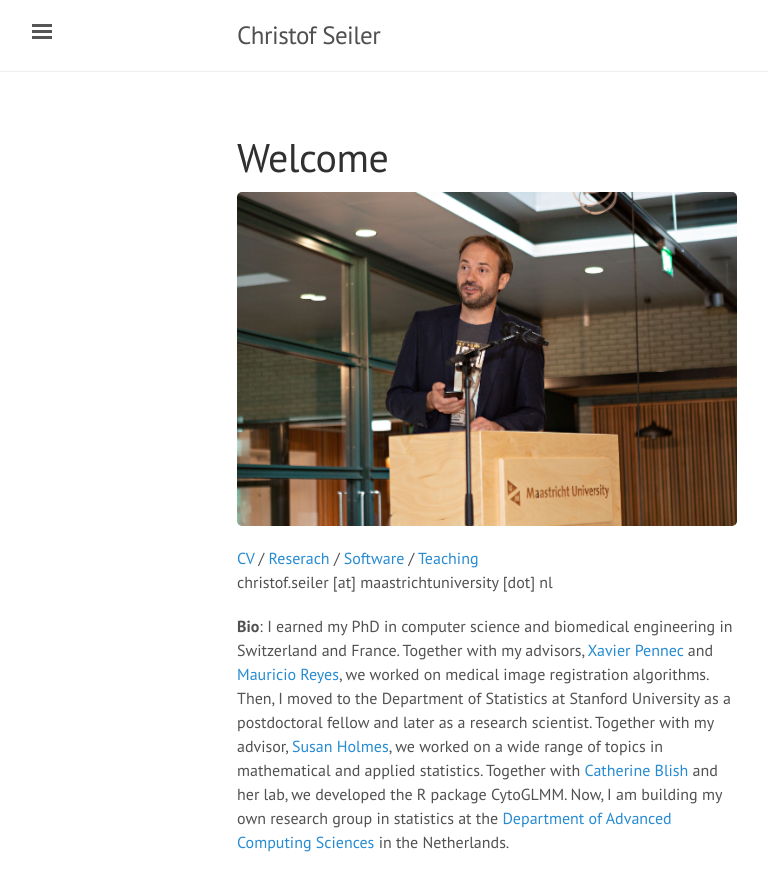
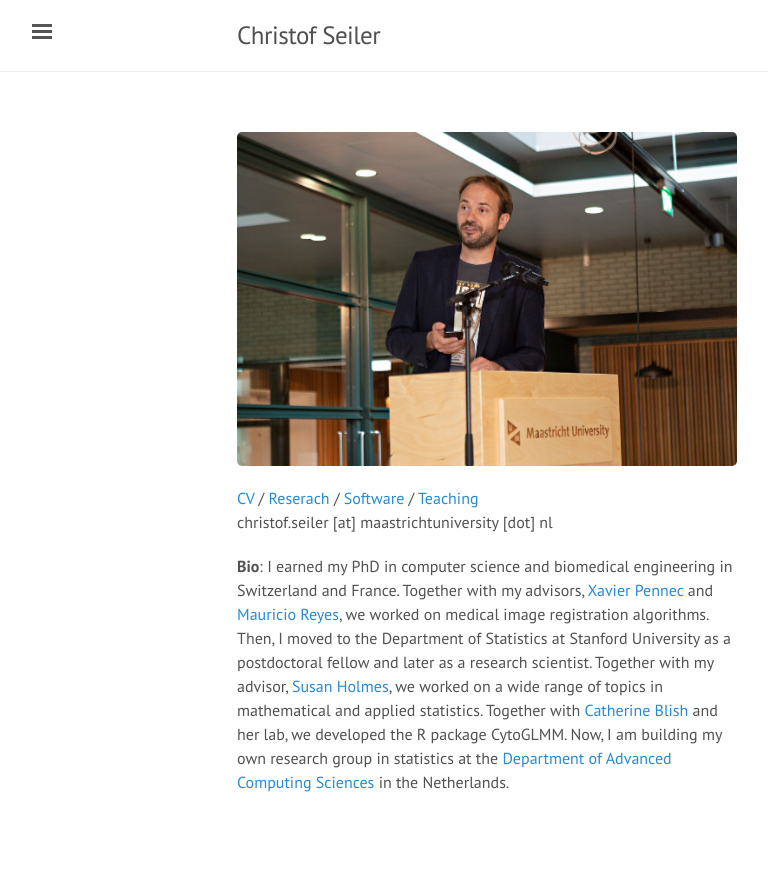
Before and after one commit to ChristofSeiler/ChristofSeiler.github.io, a Jekyll site: the page built from index.html, in a window 1280 px wide. Shown: the top 891 px of the page, without its empty margins (3-771 px from the left). Built offline with Jekyll 4.4.1, drawn with Linux system fonts in a browser that asks for light colours; the list of posts is cut into pages by our own code.

Commit message:
Update index.html

```diff
--- a/index.html
+++ b/index.html
@@ -9,8 +9,6 @@ p.narrow {
 }
 </style>
 
-<h1 class="page-title">Welcome</h1>
-
 <img src="public/portrait.jpg" alt="" border="0" width="500px"/>
 
 <p class="narrow">
```
